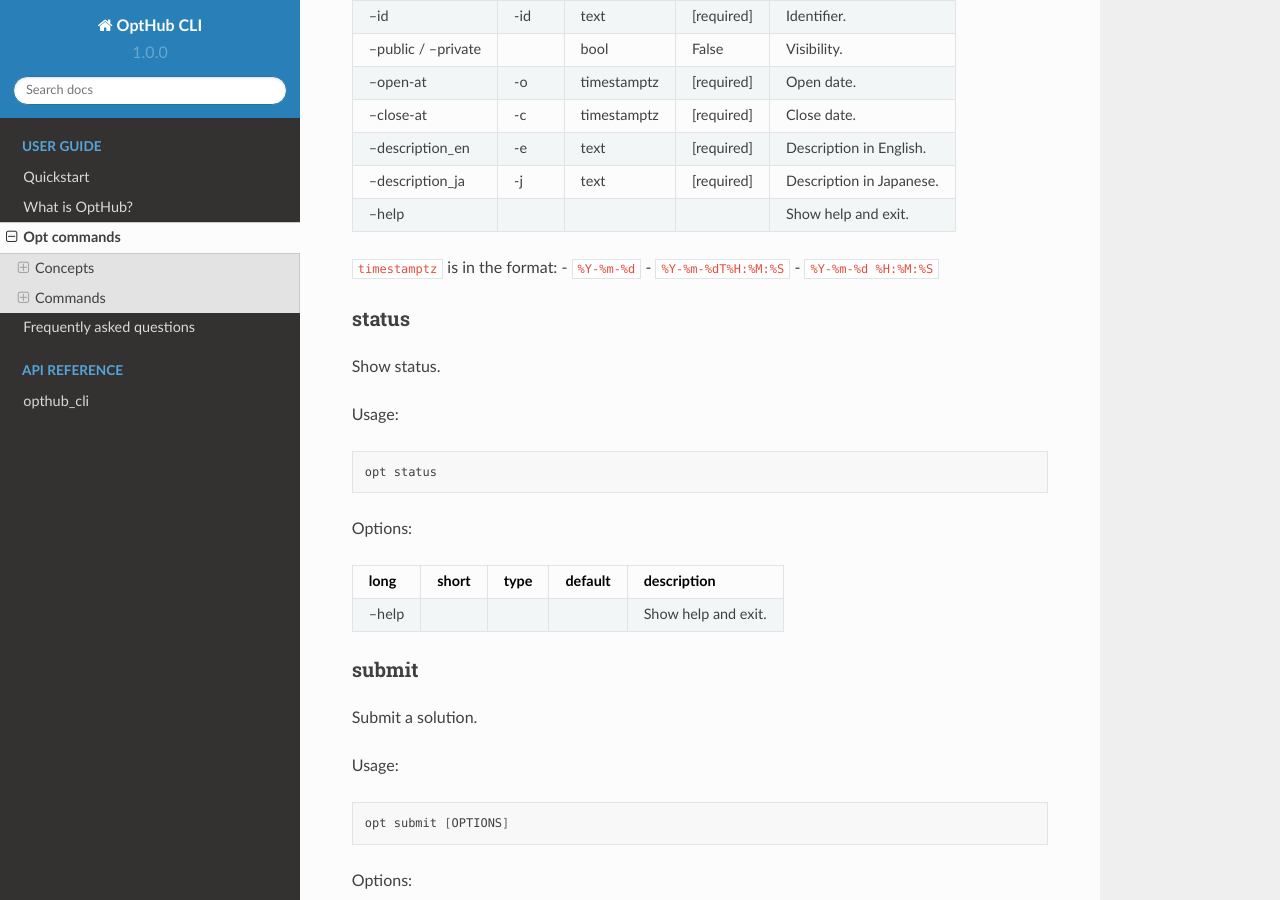
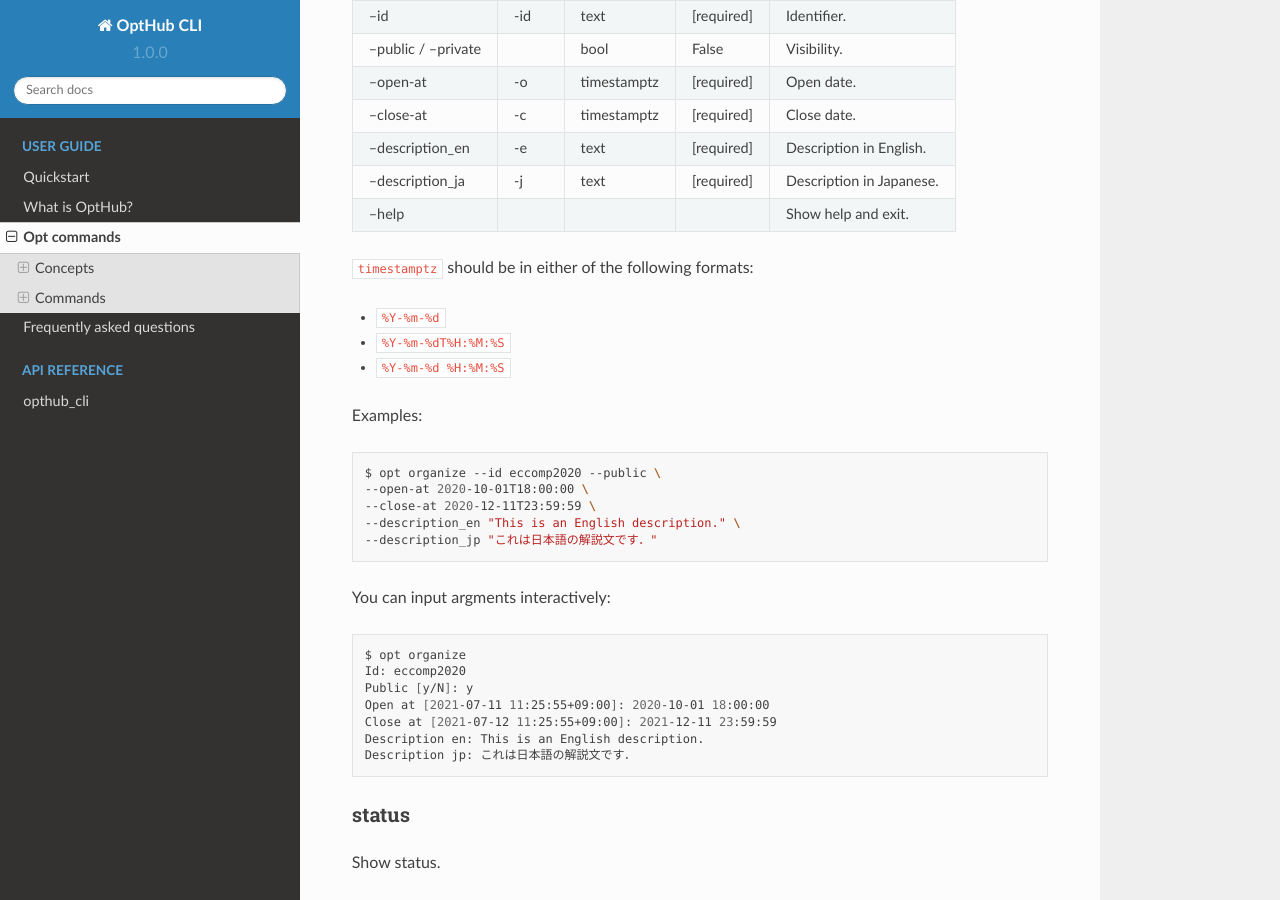
Before and after one commit to opthub-org/opthub-cli, a Sphinx documentation site: the page built from docs/commands.rst, in a window 1280 px wide and 900 px high, scrolled down 978 px. Built offline with Sphinx 7.4.7 and the Read the Docs theme 2.0.0, drawn with Linux system fonts in a browser that asks for light colours.

Commit message:
Update docs

```diff
--- a/docs/commands.rst
+++ b/docs/commands.rst
@@ -52,10 +52,33 @@
 --help                                                   Show help and exit.
 ==================== ===== ================== ========== ========================
 
-``timestamptz`` is in the format:
+``timestamptz`` should be in either of the following formats:
+
 - ``%Y-%m-%d``
 - ``%Y-%m-%dT%H:%M:%S``
 - ``%Y-%m-%d %H:%M:%S``
+
+Examples:
+
+.. code-block:: bash
+
+   $ opt organize --id eccomp2020 --public \
+   --open-at 2020-10-01T18:00:00 \
+   --close-at 2020-12-11T23:59:59 \
+   --description_en "This is an English description." \
+   --description_jp "これは日本語の解説文です．"
+
+You can input argments interactively:
+
+.. code-block:: bash
+
+   $ opt organize
+   Id: eccomp2020
+   Public [y/N]: y
+   Open at [2021-07-11 11:25:55+09:00]: 2020-10-01 18:00:00
+   Close at [2021-07-12 11:25:55+09:00]: 2021-12-11 23:59:59
+   Description en: This is an English description.
+   Description jp: これは日本語の解説文です．
 
 
 status
```
